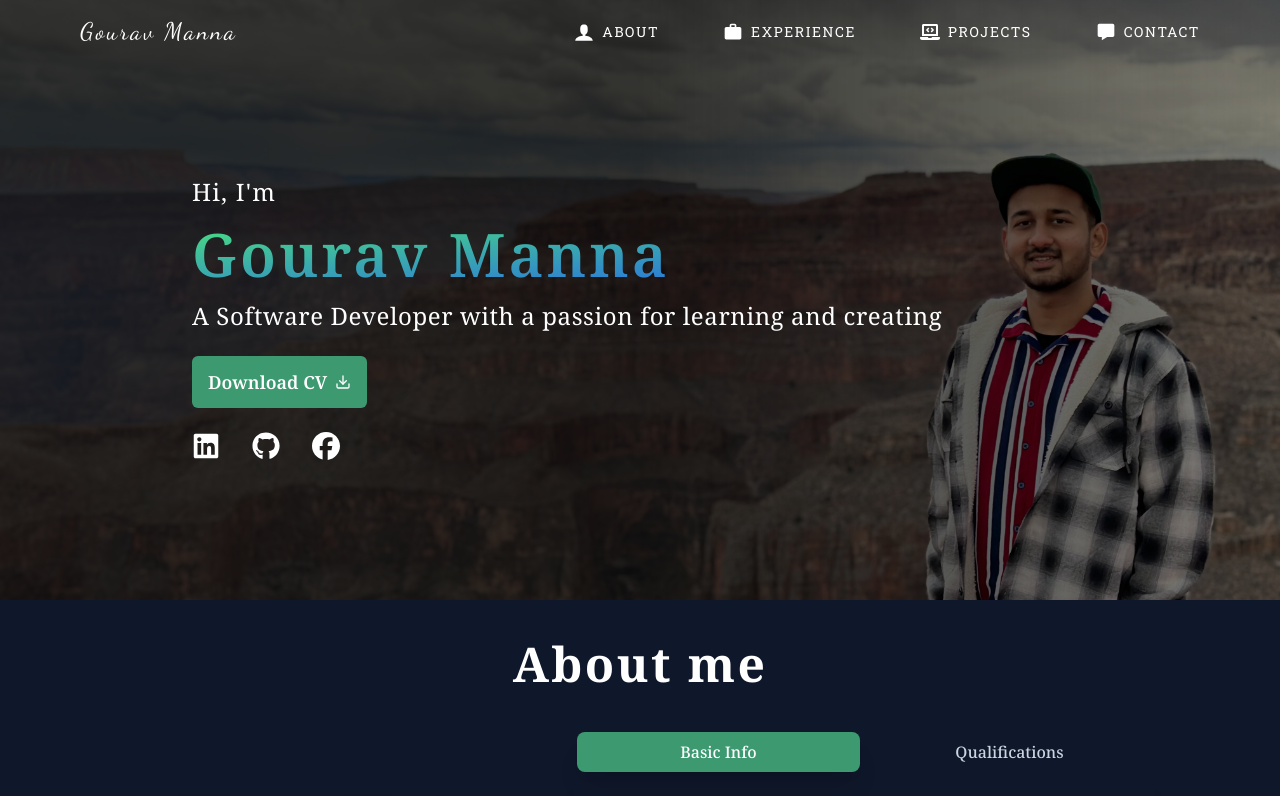
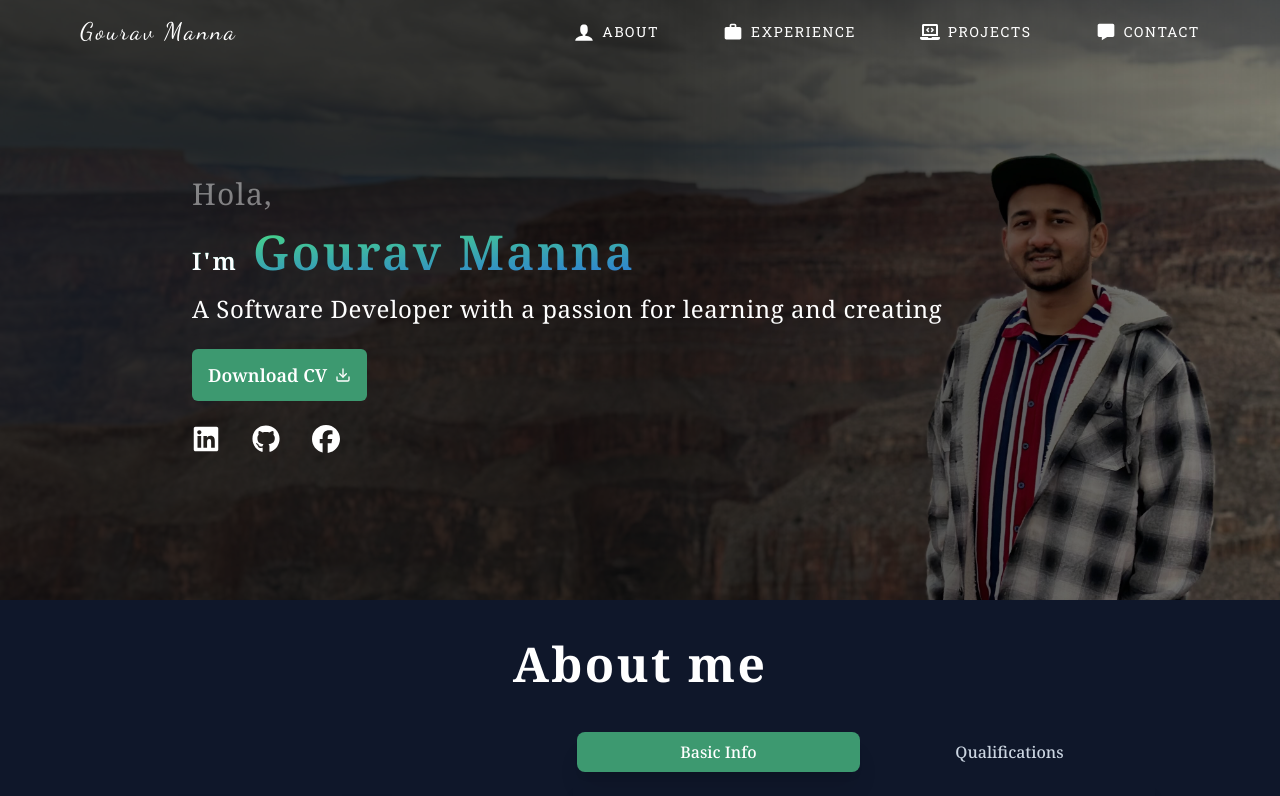
Before and after one commit to gouravmanna3/gourav-manna-portfolio, a React (Vite) app: page / in a window 1280 px wide. Shown: the top 796 px of the page. Built offline with nearby package versions, Linux system fonts and the light colour scheme.

Commit message:
feat: add hello text animation

```diff
--- a/src/components/Hero/Hero.tsx
+++ b/src/components/Hero/Hero.tsx
@@ -1,10 +1,31 @@
+import { useEffect, useState } from "react";
 import { FiDownload } from "react-icons/fi";
 import { motion } from "framer-motion";
 import { fadeIn } from "../../utils/variants";
 import { downloadFile } from "../../utils/firebase/downloadFile";
 import { sociaLinks } from "../../utils/utils";
 
+const texts = ["Hello", "Hola", "Namaste", "Radhe Radhe"];
+
 const Hero: React.FC = () => {
+  const [currentText, setCurrentText] = useState(texts[0]);
+  const [showText, setShowText] = useState(true);
+  let currentIndex = 0;
+
+  useEffect(() => {
+    const interval = setInterval(() => {
+      setShowText(false);
+
+      setTimeout(() => {
+        currentIndex = (currentIndex + 1) % texts.length;
+        setCurrentText(texts[currentIndex]);
+        setShowText(true);
+      }, 1000);
+    }, 3000);
+
+    return () => clearInterval(interval);
+  }, []);
+
   return (
     <div className="flex flex-col text-white font-notoSerif my-8 ml-8 mr-32 md:my-28 md:mr-64 md:ml-48 w-fit">
       <motion.div
@@ -14,10 +35,16 @@ const Hero: React.FC = () => {
         viewport={{ once: true, amount: 0.7 }}
       >
         <h3 className="text-[10px] md:text-2xl tracking-wider md:mb-4">
-          Hi, I'm
+          <span
+            className={`md:text-3xl transition-opacity duration-1000 ${
+              showText ? "opacity-100" : "opacity-0"
+            }`}
+          >
+            {currentText},
+          </span>
         </h3>
-        <h1 className="text-2xl md:text-6xl font-semibold tracking-wider md:mb-4 bg-gradient-to-br from-green-400 to-blue-600 bg-clip-text text-transparent">
-          Gourav Manna
+        <h1 className="text-2xl md:text-5xl font-semibold tracking-wider md:mb-4 bg-gradient-to-br from-green-400 to-blue-600 bg-clip-text text-transparent">
+          <span className="md:text-2xl text-white">I'm</span> Gourav Manna
         </h1>
         <p className="text-[10px] md:text-2xl tracking-wider md:tracking-wide">
           A Software Developer with a passion for learning and creating
```
